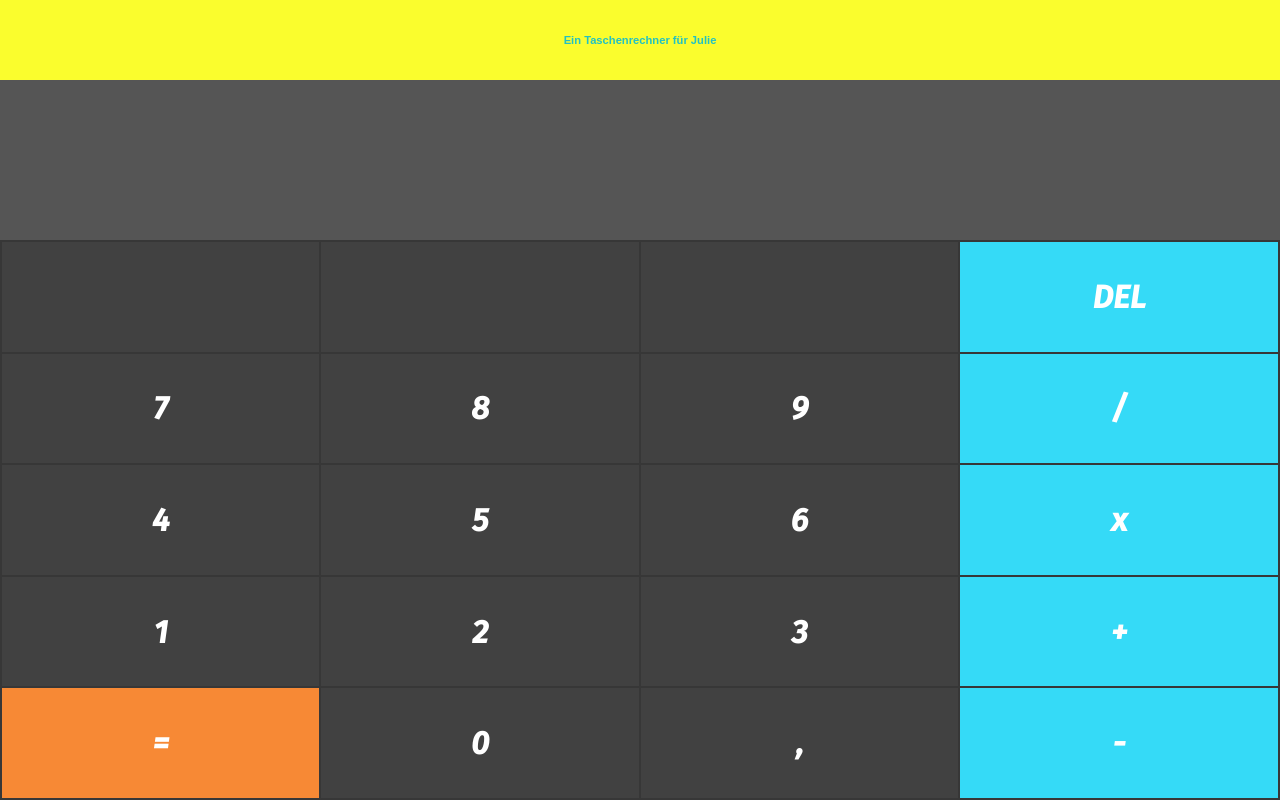
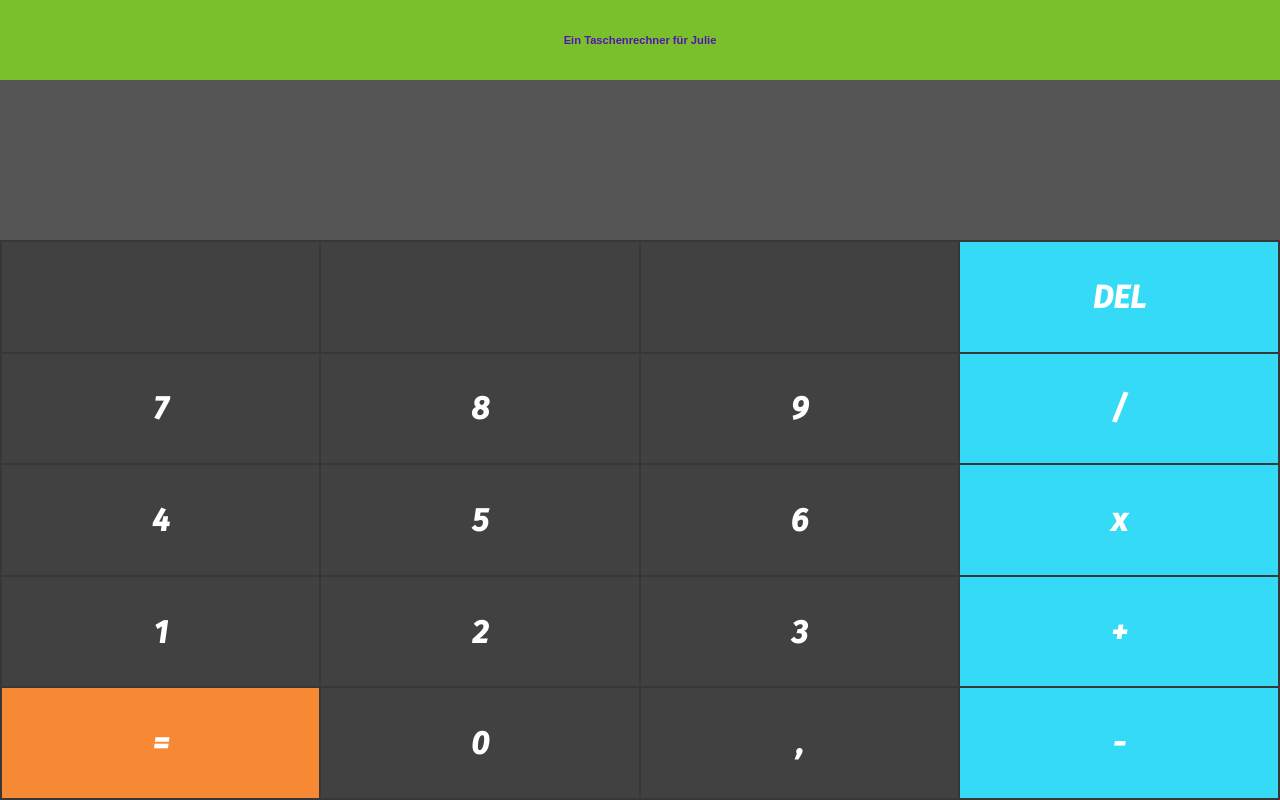
Before and after one commit to Ali-Chaghou/Taschenrechner, a plain HTML site: page index.html in a window 1280 px wide. Drawn offline with Linux system fonts and the light colour scheme; a web font is replaced by a local one.

Commit message:
new bg-color for h1-tag

```diff
--- a/assets/css/style.css
+++ b/assets/css/style.css
@@ -14,8 +14,8 @@ h1 {
     justify-content: center;
     align-items: center;
     height: 10vh;
-    color: rgb(34, 193, 195);
-    background-color: #fafd2d;
+    color: rgb(84, 21, 174);
+    background-color: #7abf2c;
     margin: 0;
     font-size: .7em;
     font-family: 'Otomanopee One', sans-serif;
```
